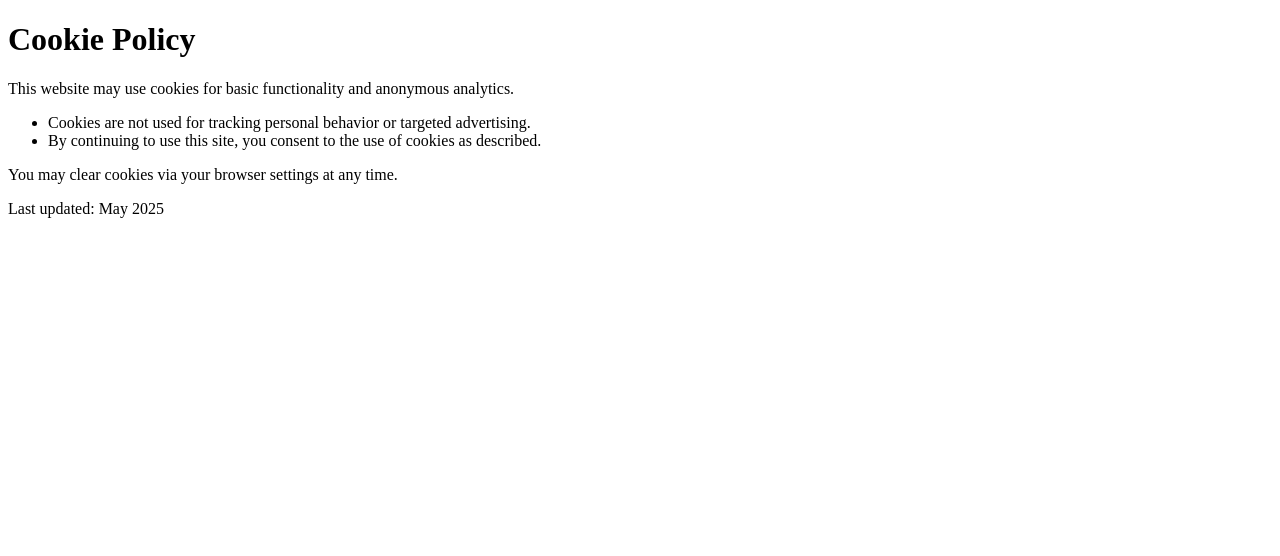
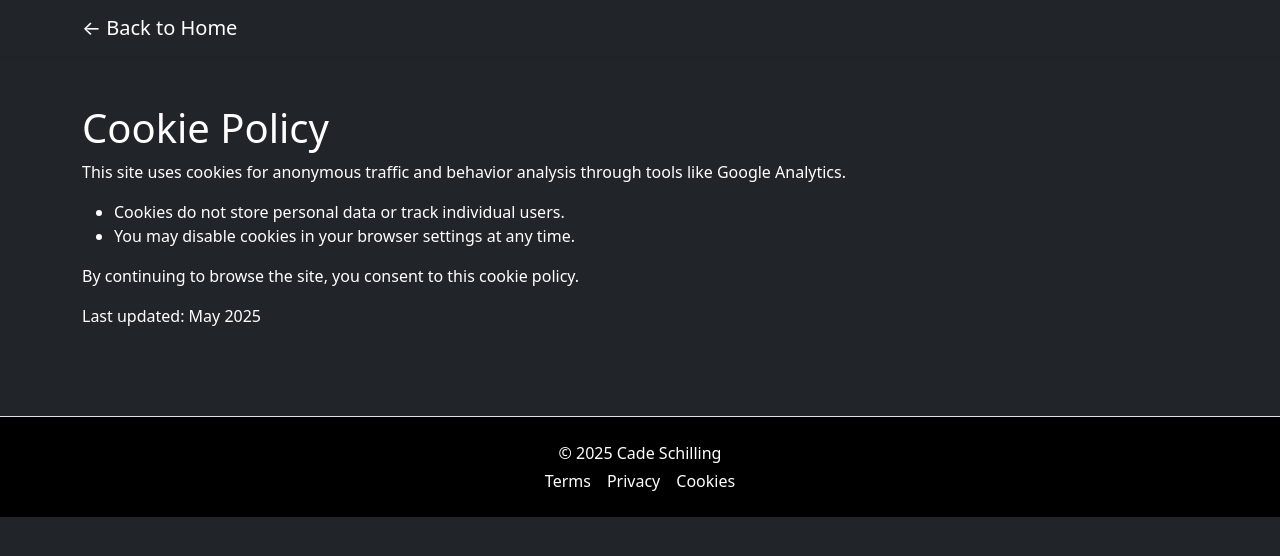
Before and after one commit to cd-schilling/bais3300-portfolio, a plain HTML site: page cookie.html in a window 1280 px wide. Drawn offline with nearby package versions, Linux system fonts and the light colour scheme; files that its build step writes are made by us from their sources.

Commit message:
Add legal compliance pages (Terms, Privacy, Cookie) with Bootstrap nav and footer

```diff
--- a/cookie.html
+++ b/cookie.html
@@ -1,21 +1,44 @@
 <!DOCTYPE html>
 <html lang="en">
 <head>
-  <meta charset="UTF-8">
-  <meta name="viewport" content="width=device-width, initial-scale=1">
+  <meta charset="UTF-8" />
+  <meta name="viewport" content="width=device-width, initial-scale=1" />
   <title>Cookie Policy</title>
-  <link rel="stylesheet" href="style.css">
+  <link href="https://cdn.jsdelivr.net/npm/bootstrap@5.3.0/dist/css/bootstrap.min.css" rel="stylesheet">
+  <link rel="stylesheet" href="css/style.css" />
 </head>
-<body>
-  <main>
+<body class="bg-dark text-white">
+
+  <!-- Back to Home Navbar -->
+  <nav class="navbar navbar-dark bg-dark shadow-sm mb-4">
+    <div class="container">
+      <a class="navbar-brand" href="index.html">← Back to Home</a>
+    </div>
+  </nav>
+
+  <!-- Main Content -->
+  <main class="container py-4">
     <h1>Cookie Policy</h1>
-    <p>This website may use cookies for basic functionality and anonymous analytics.</p>
+    <p>This site uses cookies for anonymous traffic and behavior analysis through tools like Google Analytics.</p>
     <ul>
-      <li>Cookies are not used for tracking personal behavior or targeted advertising.</li>
-      <li>By continuing to use this site, you consent to the use of cookies as described.</li>
+      <li>Cookies do not store personal data or track individual users.</li>
+      <li>You may disable cookies in your browser settings at any time.</li>
     </ul>
-    <p>You may clear cookies via your browser settings at any time.</p>
+    <p>By continuing to browse the site, you consent to this cookie policy.</p>
     <p>Last updated: May 2025</p>
   </main>
+
+  <!-- Footer -->
+  <footer class="bg-black text-white text-center py-4 mt-5 border-top">
+    <div class="container">
+      <p class="mb-1">&copy; 2025 Cade Schilling</p>
+      <div class="d-flex justify-content-center gap-3">
+        <a href="terms.html" class="text-white text-decoration-none">Terms</a>
+        <a href="privacy.html" class="text-white text-decoration-none">Privacy</a>
+        <a href="cookie.html" class="text-white text-decoration-none">Cookies</a>
+      </div>
+    </div>
+  </footer>
+
 </body>
 </html>
```
Also changed, not shown: privacy.html (+32 -9 lines), terms.html (+30 -7 lines).
